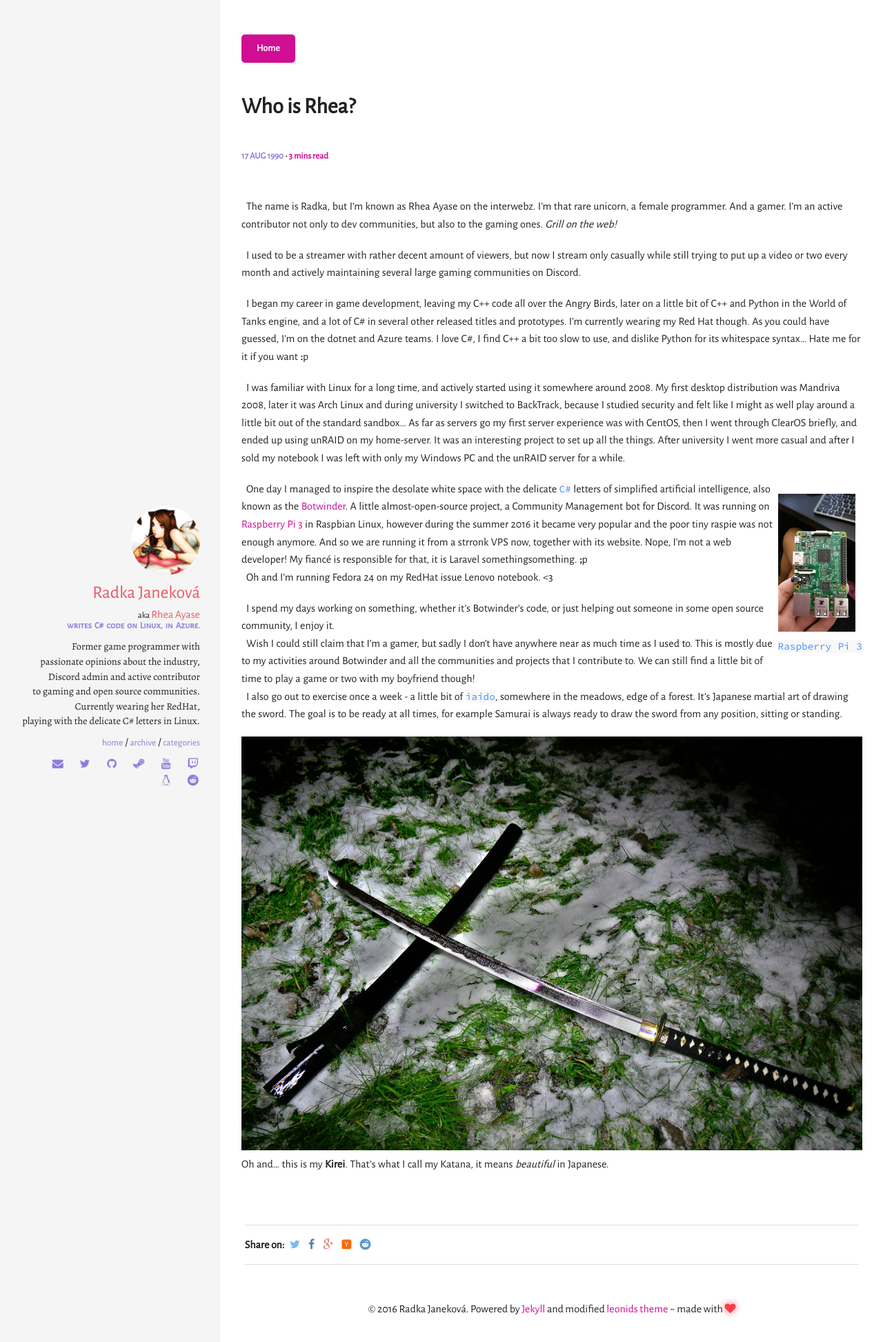
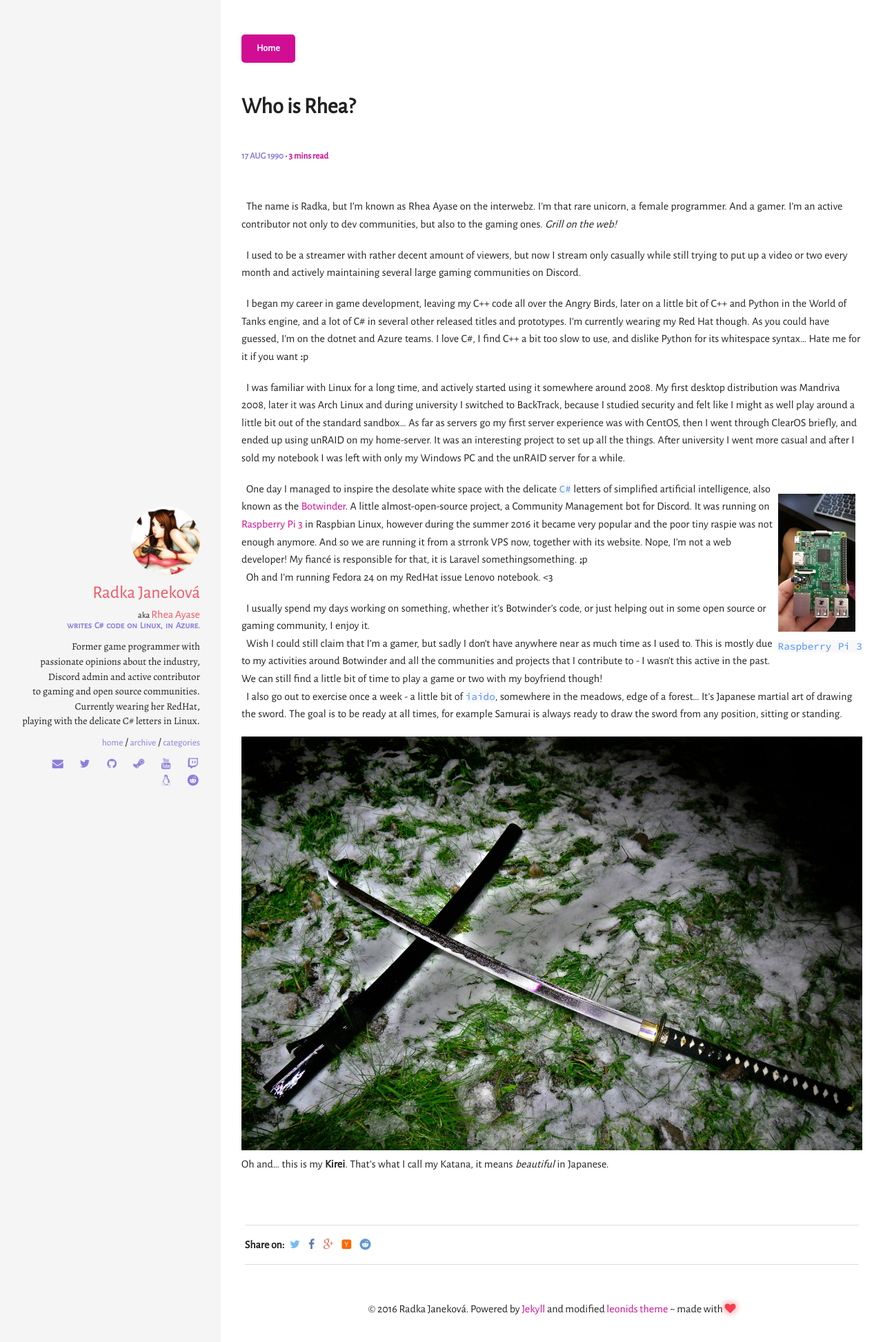
Before and after one commit to RheaAyase/jekyll-rhea, a Jekyll site: the page built from _posts/1990-08-17-Who-is-Rhea.md, in a window 1280 px wide. Shown: the top 1946 px of the page at 69% size. Built offline with Jekyll 4.4.1, drawn with Linux system fonts in a browser that asks for light colours; some web fonts are replaced; comment, search, counter and statistics services are not loaded.

Commit message:
* Who is Rhea?

```diff
--- a/_posts/1990-08-17-Who-is-Rhea.md
+++ b/_posts/1990-08-17-Who-is-Rhea.md
@@ -16,18 +16,18 @@ comments: true
  &nbsp; I was familiar with Linux for a long time, and actively started using it somewhere around 2008. My first desktop distribution was Mandriva 2008, later it was Arch Linux and during university I switched to BackTrack, because I studied security and felt like I might as well play around a little bit out of the standard sandbox... As far as servers go my first server experience was with CentOS, then I went through ClearOS briefly, and ended up using unRAID on my home-server. It was an interesting project to set up all the things. After university I went more casual and after I sold my notebook I was left with only my Windows PC and the unRAID server for a while.
 <div class='pull-right' markdown="1">
 ![Raspberry Pi]({{ site.url }}/assets/RPi.jpg)
-<br />`Raspberry Pi 3`
+<br />[`Raspberry Pi 3`]({{ site.url }}/assets/RPi.jpg)
 </div>
 
  &nbsp; One day I managed to inspire the desolate white space with the delicate `C#` letters of simplified artificial intelligence, also known as the [Botwinder][botwinder]. A little almost-open-source project, a Community Management bot for Discord. It was running on [Raspberry Pi 3][raspberry] in Raspbian Linux, however during the summer 2016 it became very popular and the poor tiny raspie was not enough anymore. And so we are running it from a strronk VPS now, together with its website. Nope, I'm not a web developer! My fiancé is responsible for that, it is Laravel somethingsomething. **;**p
 <br /> &nbsp; Oh and I'm running Fedora 24 on my RedHat issue Lenovo notebook. <3
 
- &nbsp; I spend my days working on something, whether it's Botwinder's code, or just helping out someone in some open source community, I enjoy it.
-<br /> &nbsp; Wish I could still claim that I'm a gamer, but sadly I don't have anywhere near as much time as I used to. This is mostly due to my activities around Botwinder and all the communities and projects that I contribute to. We can still find a little bit of time to play a game or two with my boyfriend though!
-<br /> &nbsp; I also go out to exercise once a week - a little bit of `iaido`, somewhere in the meadows, edge of a forest. It's Japanese martial art of drawing the sword. The goal is to be ready at all times, for example Samurai is always ready to draw the sword from any position, sitting or standing.
+ &nbsp; I usually spend my days working on something, whether it's Botwinder's code, or just helping out in some open source or gaming community, I enjoy it.
+<br /> &nbsp; Wish I could still claim that I'm a gamer, but sadly I don't have anywhere near as much time as I used to. This is mostly due to my activities around Botwinder and all the communities and projects that I contribute to - I wasn't this active in the past. We can still find a little bit of time to play a game or two with my boyfriend though!
+<br /> &nbsp; I also go out to exercise once a week - a little bit of `iaido`, somewhere in the meadows, edge of a forest... It's Japanese martial art of drawing the sword. The goal is to be ready at all times, for example Samurai is always ready to draw the sword from any position, sitting or standing.
 
 ![Katana-large]({{ site.url }}/assets/Kirei_02-large.jpg)
 Oh and... this is my **Kirei**. That's what I call my Katana, it means _beautiful_ in Japanese.
 
 [botwinder]:	http://botwinder.info
-[raspberry]:	https://www.dropbox.com/s/b4x64zhcthvu8jm/RPi_1.jpg
+[raspberry]:	{{ site.url }}/assets/RPi.jpg
```
